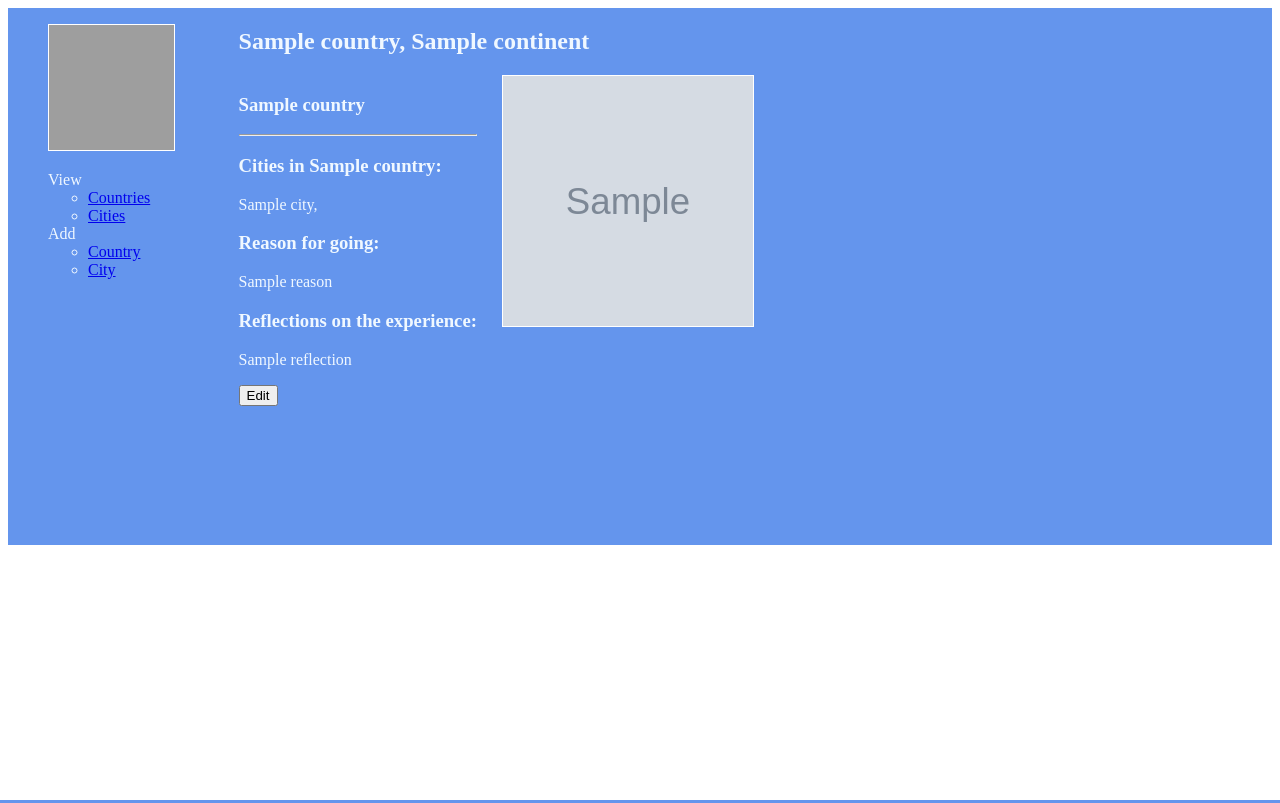
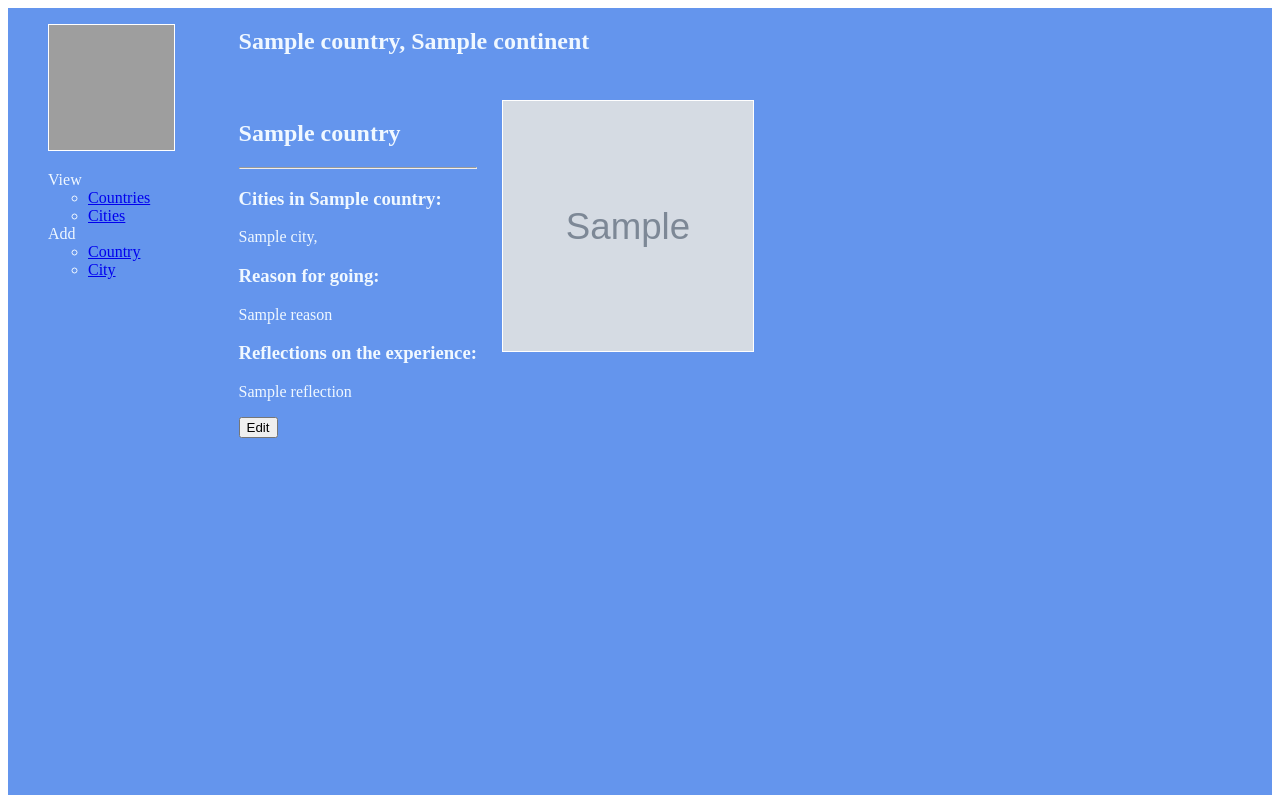
Before and after one commit to Chrisgr1/Codeclan22_W5_Project_Bucket_List, a Flask app: page /countries/1 in a window 1280 px wide. Run offline with Flask 2, Linux system fonts and the light colour scheme; grey boxes marked "Sample" are stand-in pictures; a database or web service that is not in the repository returns one stand-in record (values such as "Sample title"); some libraries are stand-ins or nearby versions; some web fonts are replaced; grey boxes are pictures that could not be loaded.

Commit message:
final version

```diff
--- a/console.py
+++ b/console.py
@@ -17,7 +17,7 @@ country_repository.new_country(country3)
 city1 = City("Glasgow", 1, 'https://images.pexels.com/photos/5870360/pexels-photo-5870360.jpeg?cs=srgb&dl=pexels-sinitta-leunen-5870360.jpg&fm=jpg', True, 'Mad choons and chips & vinegar', 'Got pure mad wi it')
 city_repository.new_city(city1)
 
-city2 = City("Zootropolis", 1, 'https://i.ibb.co/4TssDvT/Whats-App-Image-2022-02-09-at-12-36-53.jpg', False, 'Zootropolis is a city that has been buried underneath a mountain.', '')
+city2 = City("Zootropolis", 1, 'https://i.ibb.co/VYn4TPX/Whats-App-Image-2022-02-09-at-12-36-53.jpg', False, 'Zootropolis is a city that has been buried underneath a mountain.', '')
 city_repository.new_city(city2)
 
 pdb.set_trace()
--- a/static/style.css
+++ b/static/style.css
@@ -19,14 +19,14 @@
     height: 500px;
     background-color: lightblue;
     border: 100px solid white;
+    justify-content: left;
+    top: 100px;
 
 }
 .image_tiny {
     width: 25px;
     height: 25px;
     align-content: center;
-
-
 
 }
 
@@ -50,14 +50,14 @@
 label {
     display: inline-block;
     text-align:right;
-    width: 125px;
+    width: 25px;
     color: aliceblue;
 }
 
 .show_side {
     position: fixed;
     display: flex;
-    flex-wrap:wrap;
+    flex-grow:2;
     justify-content: left;
     scroll-padding-inline-start: 50px ;
     background-color: cornflowerblue;
@@ -69,7 +69,7 @@ nav {
     flex-flow: column wrap;
     align-items: left;
     color:aliceblue;
-    margin-bottom: 250px;
+    margin-bottom: 500px;
   }
 
 #content {
@@ -78,14 +78,20 @@ nav {
     background-color: cornflowerblue;
     font-family: 'Petit Formal Script';
     text-overflow: clip;
+    display: grid;
+
 
 }
-
+.container{
+    flex-grow: 1;
+    max-width: 600px;
+    top: 100px;
+}
 
 #button {
     font-family: Arial, Helvetica, sans-serif;
     font-size: smaller;
-    width: 50px;
+    width: 75px;
 }
 
 .centre {
@@ -93,6 +99,15 @@ display: flex;
     align-items: center;
 justify-content: center;
 }
-.table {
-    margin-bottom: 10px;
+
+table {
+justify-items: center;
+    flex-grow: 1;
+    max-width: 600px;
+    padding-top: 20px;
+
 }
+
+.edit-form {
+    top: 100px
+}
--- a/templates/countries/index.html
+++ b/templates/countries/index.html
@@ -28,10 +28,7 @@
                     <td></td>
                 </tr>
             </td>
-            <td>
 
-
-            </td>
             {% endfor %}
         </tr>
     </table>
--- a/templates/countries/show.html
+++ b/templates/countries/show.html
@@ -2,26 +2,32 @@
 {% block content %}
 
 <h2><strong> {{country.country_name}}</strong>, {{country.continent}}</h2>
-    <section class = "show_side">
+
+    <div class = "edit-form show_side">
+
         <div class ="container">
 
             <h1>{{country.country_name}}</h1>
             <hr>
             <h3>Cities in {{country.country_name}}: </h3>
-                <p></p>{% for city in cities %}
+                {% for city in cities %}
                 {{city.city_name}},
-            {% endfor %}</p>
-            <h3>Reason for going: </h3><p></p>{{country.reason}} </p>
-            <h3>Reflections on the experience: </h3> <p> {{country.reflection}}</p>
+            {% endfor %}
+            <h3>Reason for going: </h3>{{country.reason}}
+            <h3>Reflections on the experience: </h3>{{country.reflection}}
+            <p></p>
+            <a href="/countries/{{country.id}}/edit" class="button edit"><button>Edit</button></a>
+        </div>
+        <div class = "container">
 
-        <p><p></p></p>
-        <a href="/countries/{{country.id}}/edit" class="button edit"><button>Edit</button></a> <p></p><p></p>
+            <img class = "image edit-form" src=" {{country.img_url}}" alt="Pic here ">
+
         </div>
-        <div class ="container">
-            <img class = "image" src=" {{country.img_url}}" alt="Pic here ">
-            <p></p>
-        </div>
-    </section>
+
+
+
+    </div>
+
 
 
 
```
Also changed, not shown: templates/cities/edit.html (+14 -7 lines), templates/cities/index.html (+1 -7 lines), templates/cities/show.html (+5 -7 lines), templates/countries/edit.html (+12 -9 lines).
